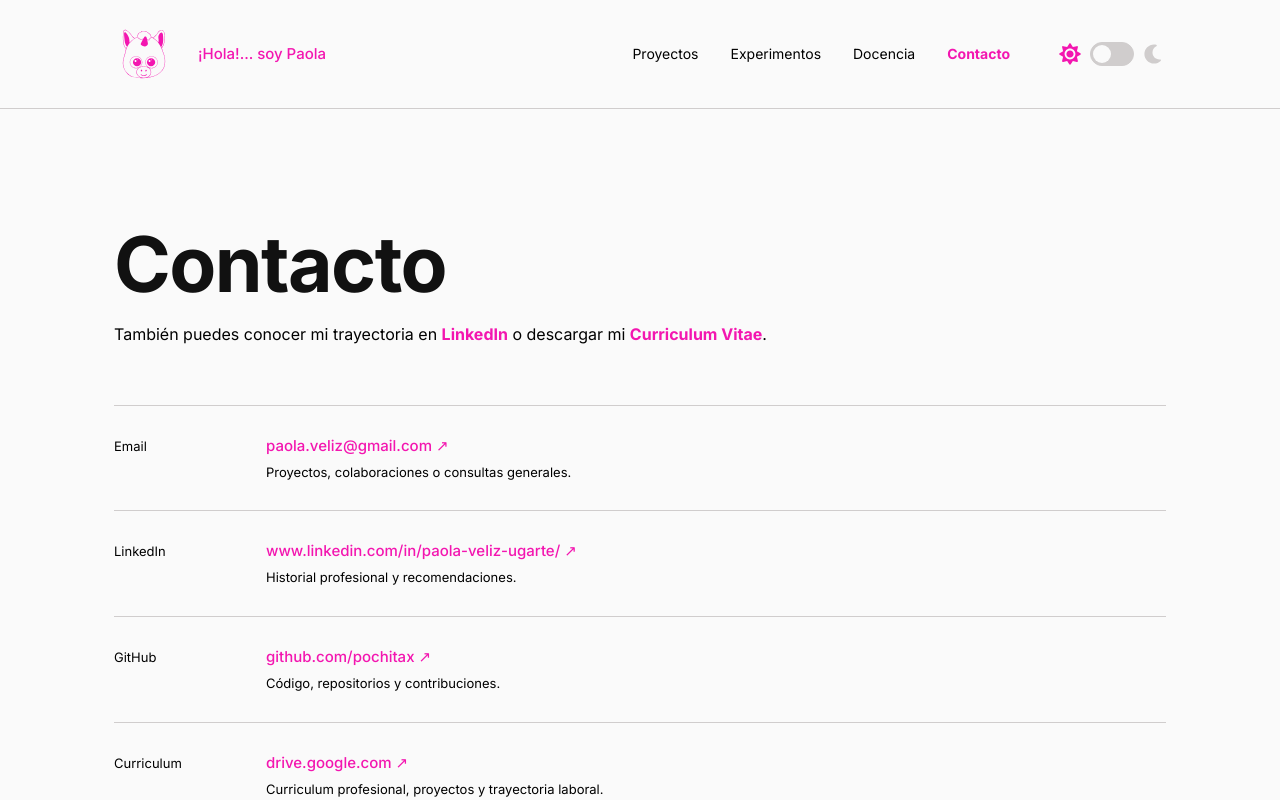
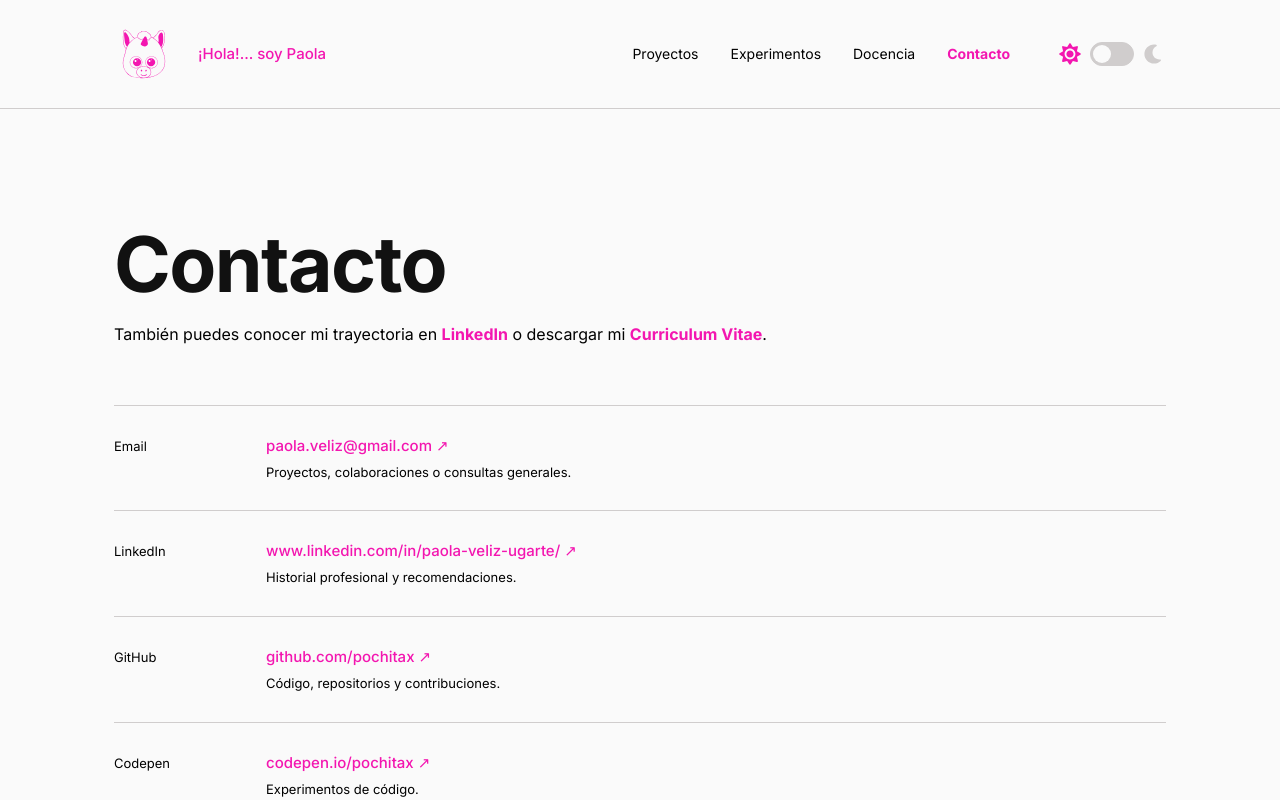
Before and after one commit to pochitax/portafolioweb, a Next.js app: page /contacto in a window 1280 px wide. Shown: the top 800 px of the page. Built offline with nearby package versions, Linux system fonts and the light colour scheme.

Commit message:
codepen en contacto

```diff
--- a/src/app/contacto/page.tsx
+++ b/src/app/contacto/page.tsx
@@ -22,6 +22,12 @@ const channels = [
     value: 'github.com/pochitax',
     href: 'https://github.com/pochitax',
     description: 'Código, repositorios y contribuciones.',
+  },
+  {
+    label: 'Codepen',
+    value: 'codepen.io/pochitax',
+    href: 'https://codepen.io/pochitax',
+    description: 'Experimentos de código.',
   },
   {
     label: 'Curriculum',
```
